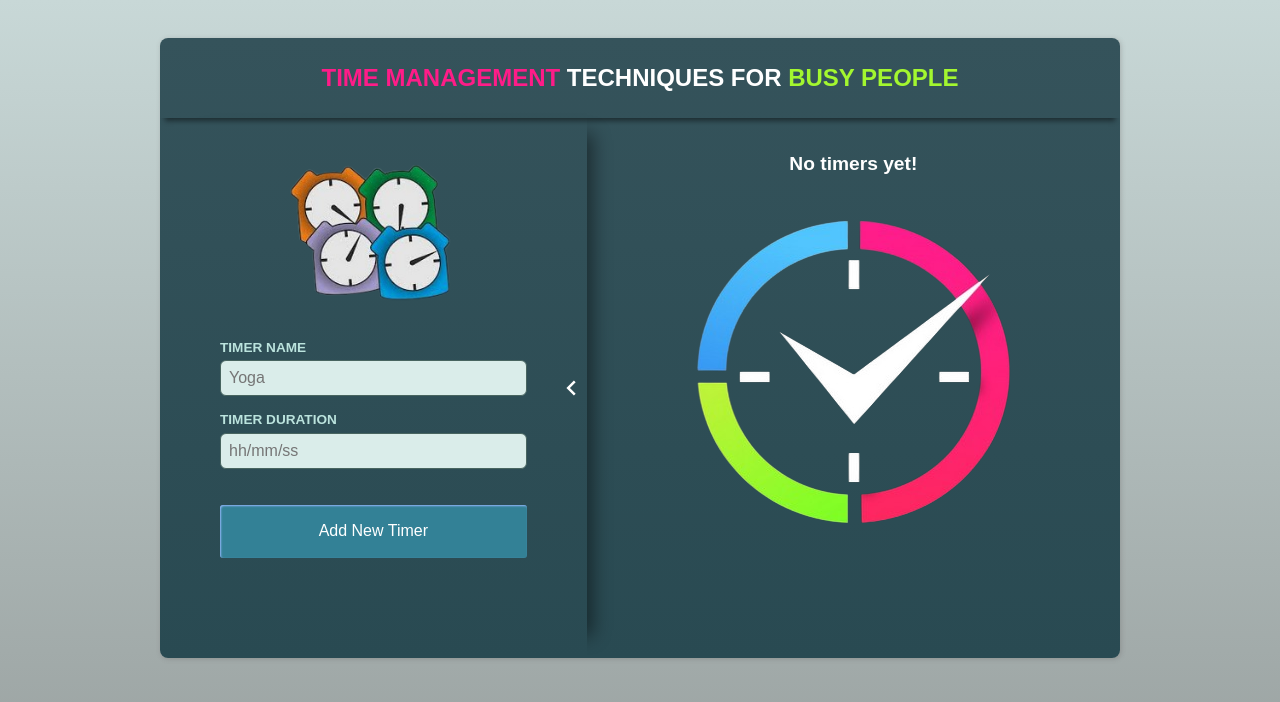
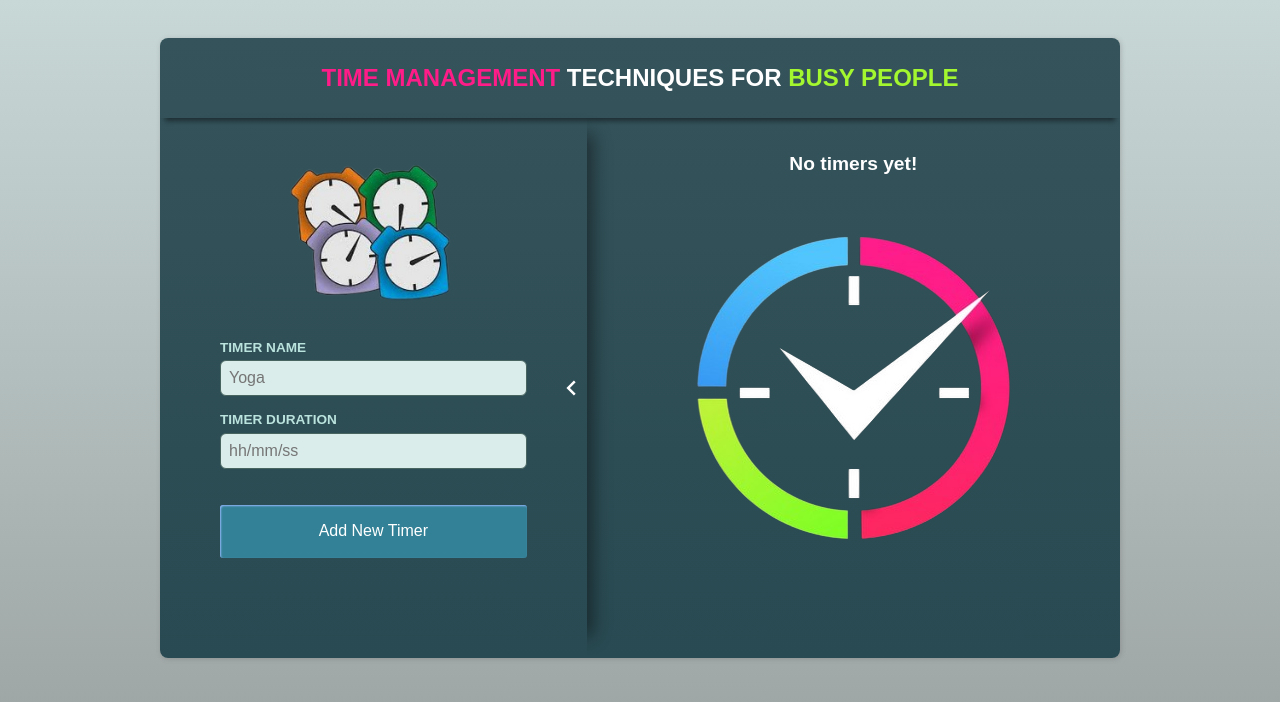
Before and after one commit to Lika-M/timer-hub, a React (Vite) app: page / in a window 1280 px wide. Shown: the top 702 px of the page. Built offline with nearby package versions, Linux system fonts and the light colour scheme; the HTML template or start-up script is replaced by a standard one; a web font is replaced by a local one.

Commit message:
Alignment of some displaced elements.

```diff
--- a/src/components/listOfTimers/ListOfTimers.scss
+++ b/src/components/listOfTimers/ListOfTimers.scss
@@ -5,13 +5,14 @@
 
     .timers {
         position: relative;
-        margin: 35px auto;
+        margin: 0 auto;
     }
 }
 
 .timers-wrapper {
     position: relative;
     left: 0;
+    padding: 35px 10px;
     transition: left 0.5s ease-out;
 
     .timers-list {
@@ -26,7 +27,7 @@
     position: relative;
     left: -50%;
     transform: translate(50%);
-    padding: 20px 10px;
+    padding: 35px 10px;
 
     .timers-list {
         @include timers-list;
@@ -51,7 +52,7 @@
 
     h2 {
         font-size: $fs-small;
-        margin: 0;
+        margin-top: 35px;
     }
 }
 
```
